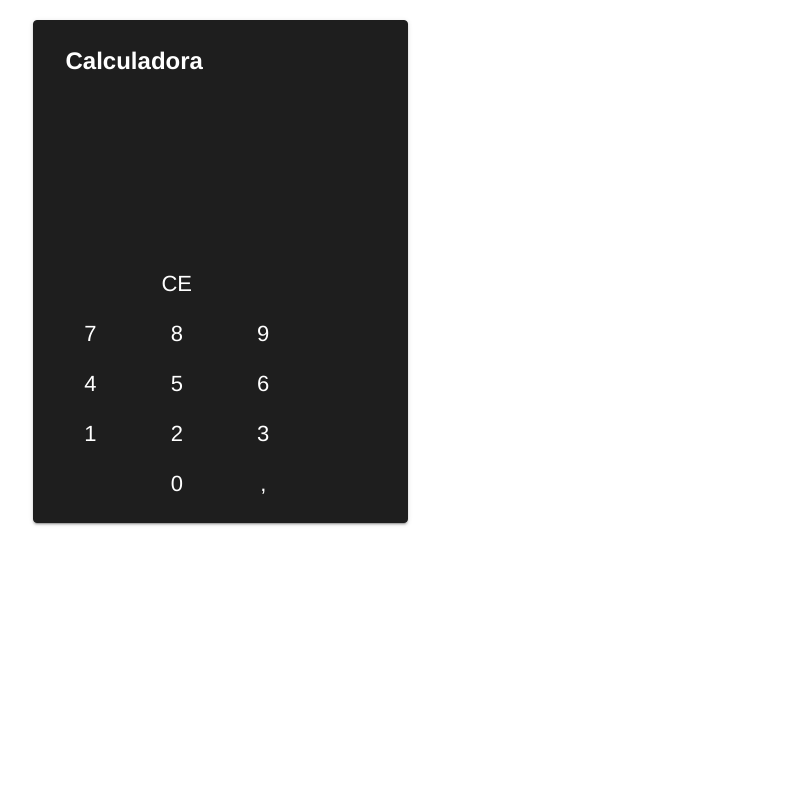
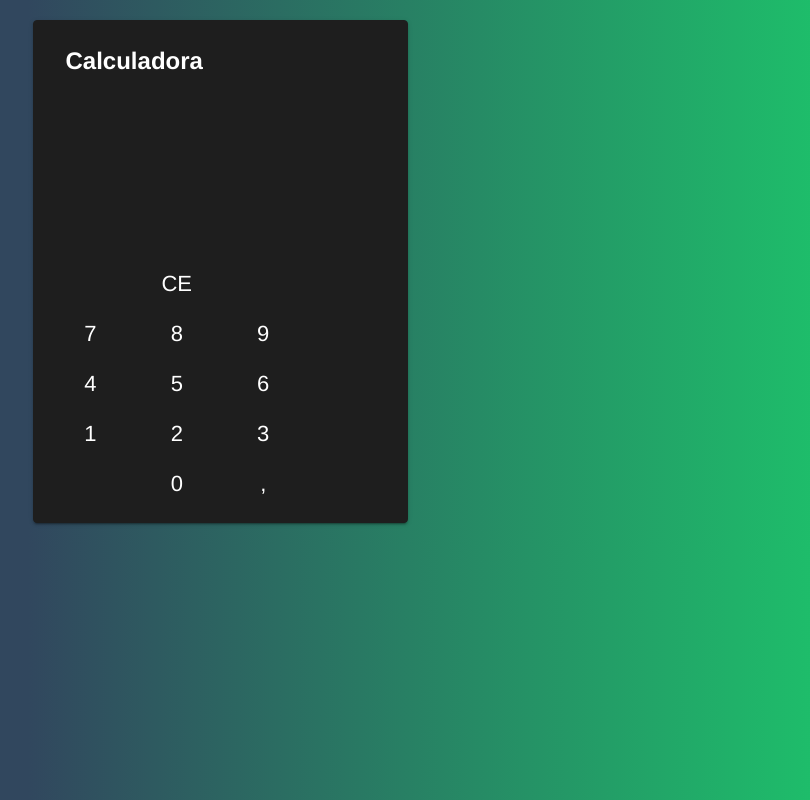
Before and after one commit to StefanyRepetcki/calculadora-vue-js, a Vue app: page / in a window 1280 px wide. Shown: the whole page, without its empty margins (420-1230 px from the left). Built offline with nearby package versions, Linux system fonts and the light colour scheme; the HTML template or start-up script is replaced by a standard one.

Commit message:
feat(Calculadora): App
mudança do background

```diff
--- a/src/App.vue
+++ b/src/App.vue
@@ -10,7 +10,11 @@
   -webkit-font-smoothing: antialiased;
   -moz-osx-font-smoothing: grayscale;
   text-align: center;
-  color: #2c3e50;
+}
+
+body {
+    background: rgb(49,71,94);
+    background: linear-gradient(90deg, rgba(49,71,94,1) 0%, rgba(49,71,94,1) 35%, rgba(29,196,107,1) 100%);
 }
 
 #nav {
```
